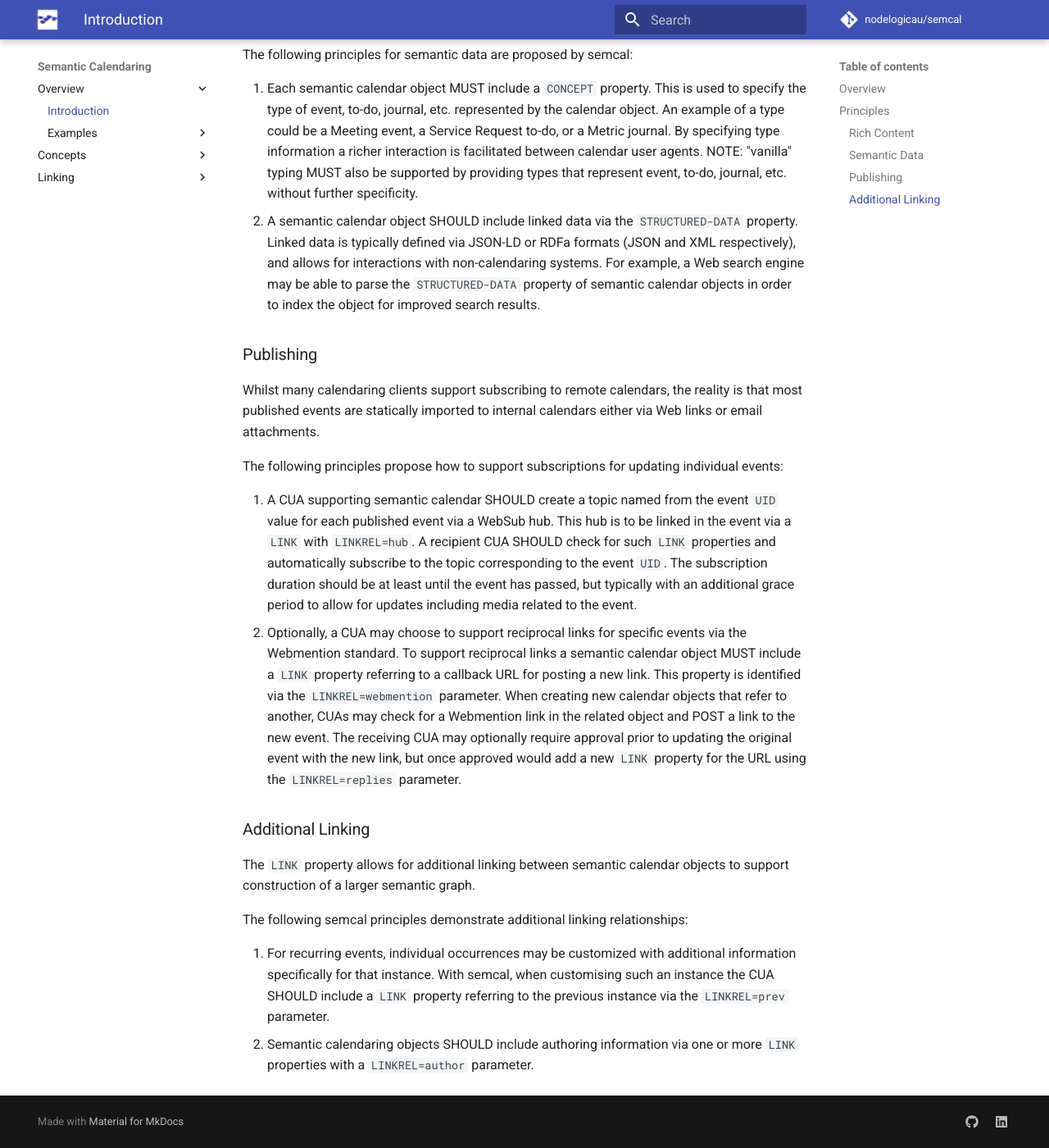
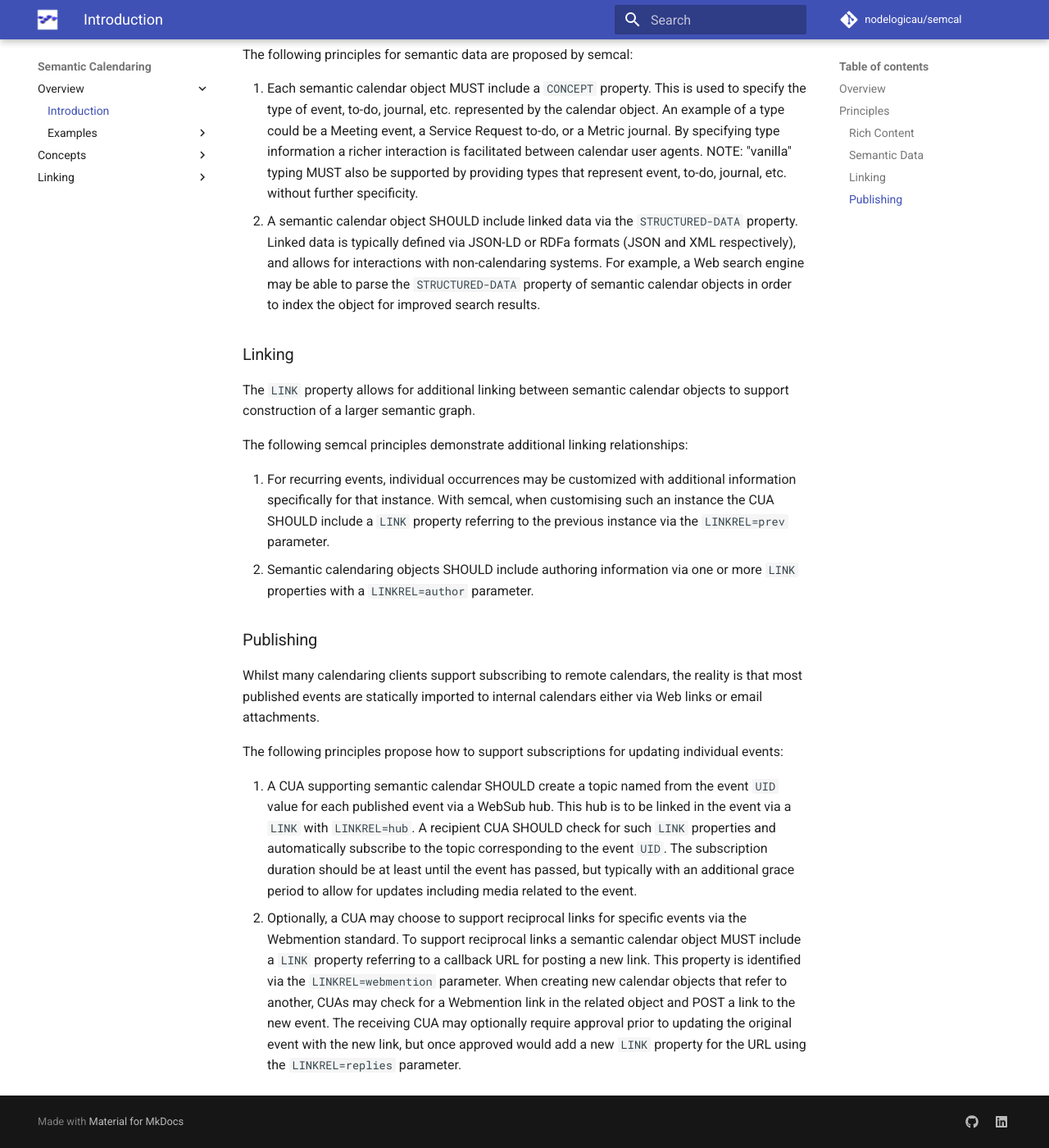
Before and after one commit to nodelogicau/semcal, an MkDocs documentation site: the page built from docs/index.md, in a window 1280 px wide and 1400 px high, scrolled down 1630 px. Shown: the whole window at 82% size. Built offline with MkDocs 1.6.1 and Material for MkDocs 9.7.7, drawn with Linux system fonts in a browser that asks for light colours; comment, search, counter and statistics services are not loaded; some of the changed lines change nothing that is shown; some of the changed text lies outside the part shown.

Commit message:
Added link descriptions

```diff
--- a/docs/index.md
+++ b/docs/index.md
@@ -22,7 +22,8 @@ of calendaring information.
 
 ## Principles
 
-The principles of semantic calendaring can be divided into three areas: rich content, semantic data, and publishing.
+The principles of semantic calendaring can be divided into four areas: rich content, semantic data, linking
+and publishing.
 
 ### Rich Content
 
@@ -62,6 +63,20 @@ The following principles for semantic data are proposed by semcal:
    for improved search results.
 
 
+### Linking
+
+The `LINK` property allows for additional linking between semantic calendar objects to support construction of a
+larger semantic graph.
+
+The following semcal principles demonstrate additional linking relationships:
+
+1. For recurring events, individual occurrences may be customized with additional information specifically for that instance.
+   With semcal, when customising such an instance the CUA SHOULD include a `LINK` property referring to the previous instance
+   via the `LINKREL=prev` parameter.
+2. Semantic calendaring objects SHOULD include authoring information via one or more `LINK` properties with a `LINKREL=author`
+   parameter.
+
+
 ### Publishing
 
 Whilst many calendaring clients support subscribing to remote calendars, the reality is that most published events are statically
@@ -80,16 +95,3 @@ The following principles propose how to support subscriptions for updating indiv
    may check for a Webmention link in the related object and POST a link to the new event. The receiving CUA may optionally
    require approval prior to updating the original event with the new link, but once approved would add a new `LINK` property
    for the URL using the `LINKREL=replies` parameter.
-
-### Additional Linking
-
-The `LINK` property allows for additional linking between semantic calendar objects to support construction of a larger semantic
-graph.
-
-The following semcal principles demonstrate additional linking relationships:
-
-1. For recurring events, individual occurrences may be customized with additional information specifically for that instance.
-   With semcal, when customising such an instance the CUA SHOULD include a `LINK` property referring to the previous instance
-   via the `LINKREL=prev` parameter.
-2. Semantic calendaring objects SHOULD include authoring information via one or more `LINK` properties with a `LINKREL=author`
-   parameter.
```
